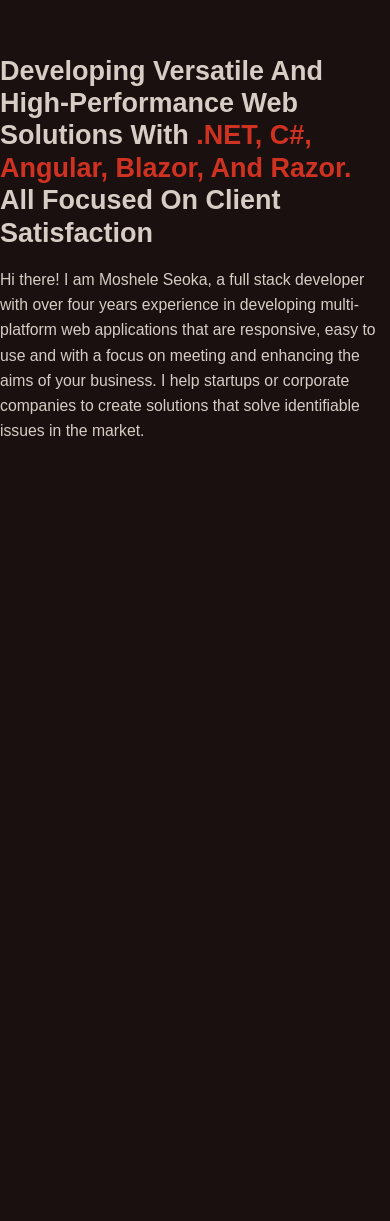
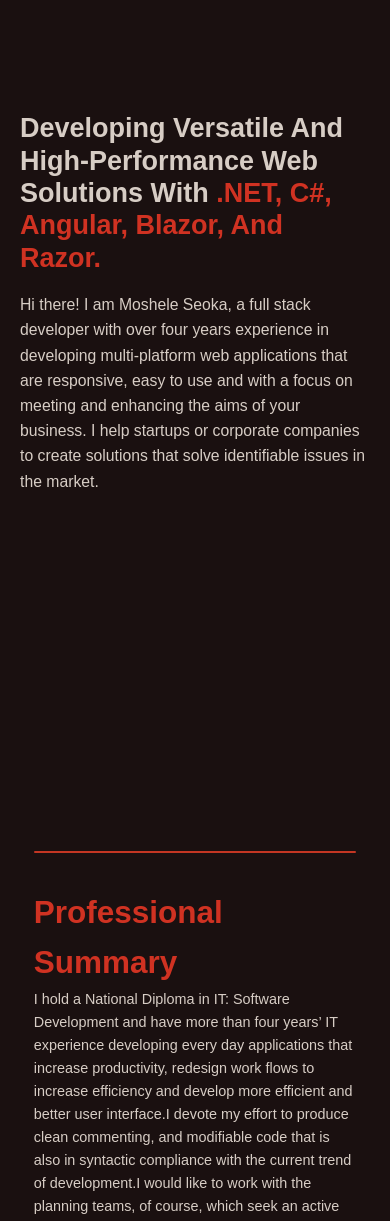
Before and after one commit to devseoka/MKS-Portfolio, an Angular app in the folder mks-portfolio-ui/: page / in a window 390 px wide. Shown: the part 173-1394 px from the top of the page. Before the commit the page ends 844 px from the top, so only its background shows below. Built offline with nearby package versions, Linux system fonts and the light colour scheme; a web font is replaced by a local one.

Commit message:
Feat: Added  About  Us Component

```diff
--- a/mks-portfolio-ui/src/app/app.module.ts
+++ b/mks-portfolio-ui/src/app/app.module.ts
@@ -5,12 +5,14 @@ import { AppRoutingModule } from './app-routing.module';
 import { AppComponent } from './app.component';
 import { HeaderComponent } from '@components/header/header.component';
 import { HomeComponent } from '@components/pages/home/home.component';
+import { AboutComponent } from '@components/about/about.component';
 
 @NgModule({
   declarations: [
     AppComponent,
     HeaderComponent,
-    HomeComponent
+    HomeComponent,
+    AboutComponent
   ],
   imports: [
     BrowserModule,
--- /dev/null
+++ b/mks-portfolio-ui/src/app/components/about/about.component.html
@@ -0,0 +1,47 @@
+<section id="about">
+    <div>
+        <hr>
+    </div>
+    <article>
+        <h2>
+            Professional Summary
+        </h2>
+        <p>
+            I hold a National Diploma in IT: Software Development and have more than four years’ IT experience
+            developing every day applications that increase productivity, redesign work flows to increase efficiency and
+            develop more efficient and better user interface.I devote my effort to produce clean commenting, and
+            modifiable code that is also in syntactic compliance with the current trend of development.I would like to
+            work with the planning teams, of course, which seek an active developer who actively contributes. Here are a
+            few ways I can contribute to your team:
+        </p>
+        <ul>
+            <li>
+                <strong>Reliable, High-Quality Code:</strong> I focus on delivering clean, efficient code that is
+                flexible for future enhancements and built to last.
+            </li>
+            <li>
+                <strong>Full-Stack Versatility: </strong> With experience across front-end and back-end development, I
+                can create seamless, cohesive applications from interface to server using
+                .NET C#, Angular, Typescript, SCSS, And Tailwind CSS.
+            </li>
+            <li>
+                <strong>Efficient, Consistent Delivery:</strong> Thanks to my background in agile and CI/CD, I ensure
+                projects stay on track, reducing downtime and errors through streamlined testing and deployment.
+            </li>
+            <li>
+                <strong>Collaborative Approach:</strong> I value teamwork and cross-functional collaboration, ensuring
+                smooth communication across organizational boundaries.
+            </li>
+            <li>
+                <strong>Continous Learning:</strong> Recently I started to explore more about into AI development, and
+                have developed AI chatbots using Google Dialogflow CX and integrating it with .NET Webhooks,
+                while pursuing a path to become a .NET Software Architect.
+            </li>
+            <li>
+                <strong>Reliable, High-Quality Code:</strong> I focus on delivering clean, efficient code that is
+                flexible for future enhancements and built to last.
+            </li>
+        </ul>
+        <p></p>
+    </article>
+</section>
--- /dev/null
+++ b/mks-portfolio-ui/src/app/components/about/about.component.scss
@@ -0,0 +1,96 @@
+@import '../../../assets/scss/abstracts/variable';
+section {
+  display: grid;
+  grid-template-columns: 1fr 3fr;
+  gap: 1.125rem;
+  div {
+      hr {
+          border: none;
+          width: 100%;
+          height: 2px;
+          background-color: $mks-primary-400;
+          margin: 2rem 0;
+          opacity: 0.8;
+          border-radius: 4px;
+      }
+  }
+
+  article {
+      h2 {
+          font-size: 2.5rem;
+          font-weight: 600;
+          color: $mks-primary-500;
+      }
+
+      p {
+          font-size: 1rem;
+          font-weight: 300;
+          margin-bottom: 0.875rem;
+      }
+
+      ul {
+          list-style-type: disc;
+
+          li {
+              font-size: 1rem;
+
+              strong {
+                  font-weight: 600;
+              }
+
+              &::marker {
+                  font-size: 2rem;
+                  color: $mks-primary-400;
+              }
+          }
+      }
+  }
+
+  @media (max-width: 768px) {
+      grid-template-columns: 1fr;
+      gap: 0.875rem;
+      div {
+          order: -1;
+
+          hr {
+              margin: 1rem 0;
+          }
+      }
+
+      article {
+          h2 {
+              font-size: 2rem;
+          }
+
+          p {
+              font-size: 0.875rem;
+          }
+
+          ul {
+              li {
+                  font-size: 0.875rem;
+              }
+          }
+      }
+  }
+
+  @media (max-width: 480px) {
+      article {
+          h2 {
+              font-size: 1.75rem;
+          }
+
+          p {
+              font-size: 0.8rem;
+          }
+
+          ul {
+            list-style-type: none;
+              li {
+                  font-size: 0.8rem;
+                  line-height: 1.9;
+              }
+          }
+      }
+  }
+}
--- a/mks-portfolio-ui/src/app/components/header/header.component.html
+++ b/mks-portfolio-ui/src/app/components/header/header.component.html
@@ -1,7 +1,6 @@
 <section>
     <article>
-        <h1>Developing Versatile and High-Performance Web Solutions with <span>.NET, C#, Angular, Blazor, and Razor.</span> All
-            Focused on Client Satisfaction</h1>
+        <h1>Developing Versatile and High-Performance Web Solutions with <span>.NET, C#, Angular, Blazor, and Razor.</span></h1>
         <h4>Hi there! I am Moshele Seoka, a full stack developer with over four years experience in developing multi-platform web applications that are responsive, easy to use and with a focus on meeting and enhancing the aims of your business. I help startups or corporate companies to create solutions that solve identifiable issues in the market. </h4>
     </article>
     <img src="assets/images/about-image-min.png" alt="Moshele Seoka's Picture">
--- a/mks-portfolio-ui/src/app/components/header/header.component.scss
+++ b/mks-portfolio-ui/src/app/components/header/header.component.scss
@@ -6,6 +6,8 @@ section {
     gap: 20px;
     align-items: center;
     justify-items: center;
+    padding: 40px 20px; /* Add padding for spacing */
+    min-height: 100vh; /* Change height to min-height */
 
     article {
         width: 100%;
@@ -15,6 +17,7 @@ section {
             line-height: 1.2;
             text-transform: capitalize;
             padding-bottom: 1rem;
+
             span {
                 color: $mks-primary-500;
             }
@@ -40,9 +43,11 @@ section {
         article {
             width: 100%;
             margin: 0;
+
             h1 {
                 font-size: 1.5rem;
             }
+
             h4 {
                 font-size: 0.875rem;
             }
--- a/mks-portfolio-ui/src/app/components/header/header.component.ts
+++ b/mks-portfolio-ui/src/app/components/header/header.component.ts
@@ -1,7 +1,7 @@
 import { Component } from "@angular/core";
 
 @Component({
-    selector: 'app-header-component',
+    selector: 'app-introduction',
     templateUrl: './header.component.html',
     styleUrls: ['./header.component.scss']
 })
--- a/mks-portfolio-ui/src/app/components/pages/home/home.component.html
+++ b/mks-portfolio-ui/src/app/components/pages/home/home.component.html
@@ -1 +1,4 @@
-<app-header-component></app-header-component>
+<div class="container">
+    <app-introduction></app-introduction>
+    <app-about></app-about>
+</div>
--- a/mks-portfolio-ui/src/assets/scss/base/_reset.scss
+++ b/mks-portfolio-ui/src/assets/scss/base/_reset.scss
@@ -210,3 +210,9 @@ article {
     margin: 0;
     padding: 0;
 }
+
+section {
+    margin: 3rem 0;
+    padding: 0 1.875rem;
+    height: 100vh;
+}
--- a/mks-portfolio-ui/src/styles.scss
+++ b/mks-portfolio-ui/src/styles.scss
@@ -4,18 +4,24 @@ html, body {
     padding: 0;
     height: 100%;
 }
-
 body {
-    display: flex;
-    justify-content: center;
-    align-items: center;
+    display: block; /* Allow natural stacking of content */
     width: 100%;
-    height: 100vh;
+    height: auto; /* Let the body expand based on content */
     max-width: 1360px;
+    margin: 0 auto;
     background-color: $mks-secondary-900;
     font-family: 'Host Grotesk', sans-serif;
-    margin: 0 auto;
+    .container {
+        display: flex;
+        flex-direction: column;
+        align-items: center;
+        justify-content: center;
+        width: 100%;
+        min-height: 100vh;
+    }
 }
+
 
 body::-webkit-scrollbar {
     width: 8px;
```
Also changed, not shown: mks-portfolio-ui/src/app/components/about/about.component.ts (added, +10 -0 lines).
